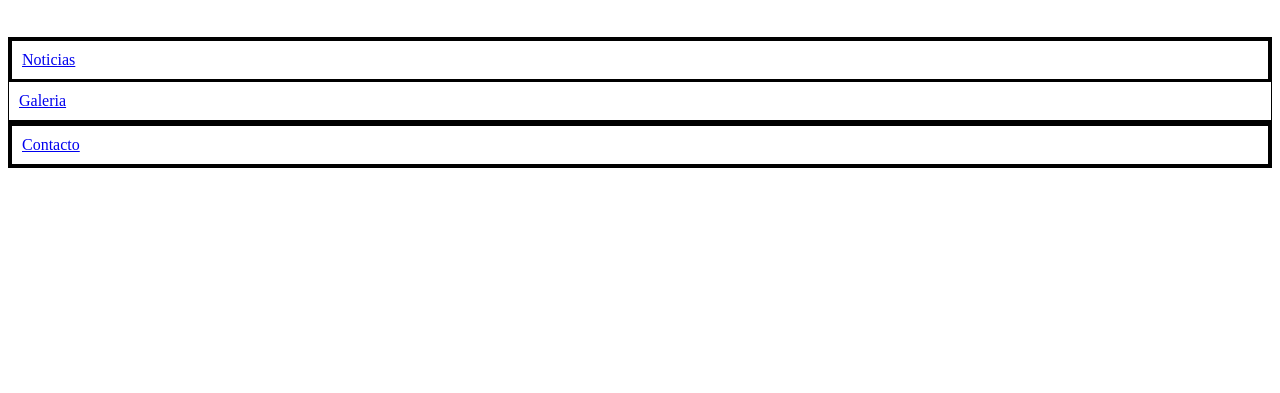
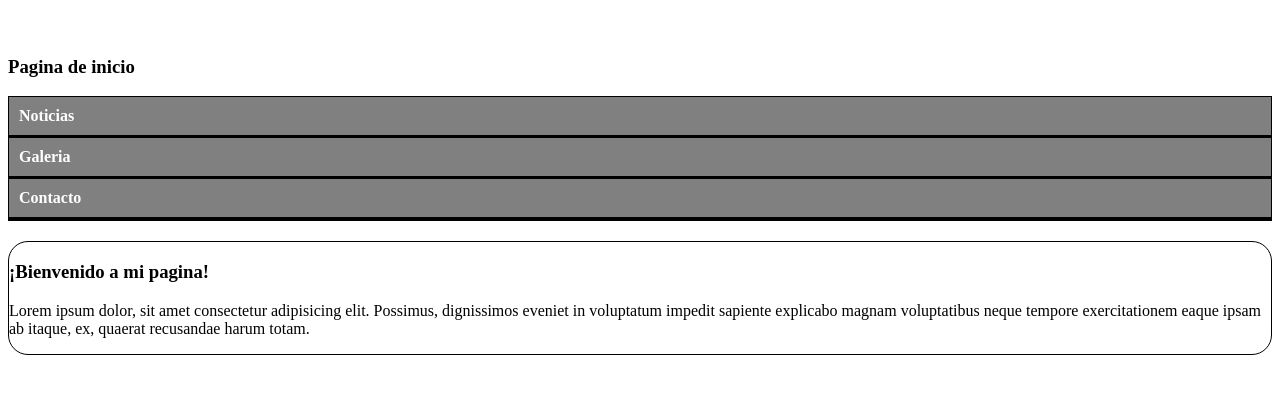
Before and after one commit to DylanOlek/DylanOlek.github.io, a plain HTML site: page Practica 6.html in a window 1280 px wide. Shown: the part 61-454 px from the top of the page. Drawn offline with Linux system fonts and the light colour scheme.

Commit message:
Practica 7 15/02/23

```diff
--- a/Practica 6.html
+++ b/Practica 6.html
@@ -6,27 +6,50 @@
     <meta name="viewport" content="width=device-width, initial-scale=1.0">
     <title>Document</title>
 </head>
+<style>
+    .menu{
+        background-color: gray;
+        color: white;
+    }
+    .menu:hover{
+        background-color: rgb(85, 81, 81);
+        color: black;
+    }
+    a{
+        color: white;
+        text-decoration: none;
+        font-weight: bold;
+    }
+    a:hover{
+        color: black;
+    }
+    .contenido{
+        border: 1px solid black;
+        border-radius: 20px;
+        margin-top: 20px;
+    }
+</style>
 <body>
     <h1>Navegacion de html</h1><br>
-
+    <h3>Pagina de inicio</h3>
     <div style="border: 1px solid black;">
 
-        <div style="border: 3px solid black; padding: 10px;">
+        <div style="border-bottom: 3px solid black; padding: 10px;" class="menu">
             <a href="Practica6_noticias.html">Noticias</a>
         </div>
-        <div style="border-bottom: 3px solid black; padding: 10px;">
+        <div style="border-bottom: 3px solid black; padding: 10px;" class="menu">
             <a href="Practica6_galeria.html">Galeria</a>
         </div>
-        <div style="border: 3px solid black; padding: 10px;">
+        <div style="border-bottom: 3px solid black; padding: 10px;" class="menu">
             <a href="Practica6_contactos.html">Contacto</a>
         </div>
+
     </div >
+    <div class="contenido">
+            <h3>¡Bienvenido a mi pagina!</h3>
+            <p>Lorem ipsum dolor, sit amet consectetur adipisicing elit. Possimus, dignissimos eveniet in voluptatum impedit sapiente explicabo magnam voluptatibus neque tempore exercitationem eaque ipsam ab itaque, ex, quaerat recusandae harum totam.</p>
 
-
-
-
-
-
+    </div>
 
 </body>
 </html>
```
Also changed, not shown: Practica6_contactos.html (+42 -0 lines), Practica6_galeria.html (+37 -0 lines), Practica6_noticias.html (+38 -1 lines).
